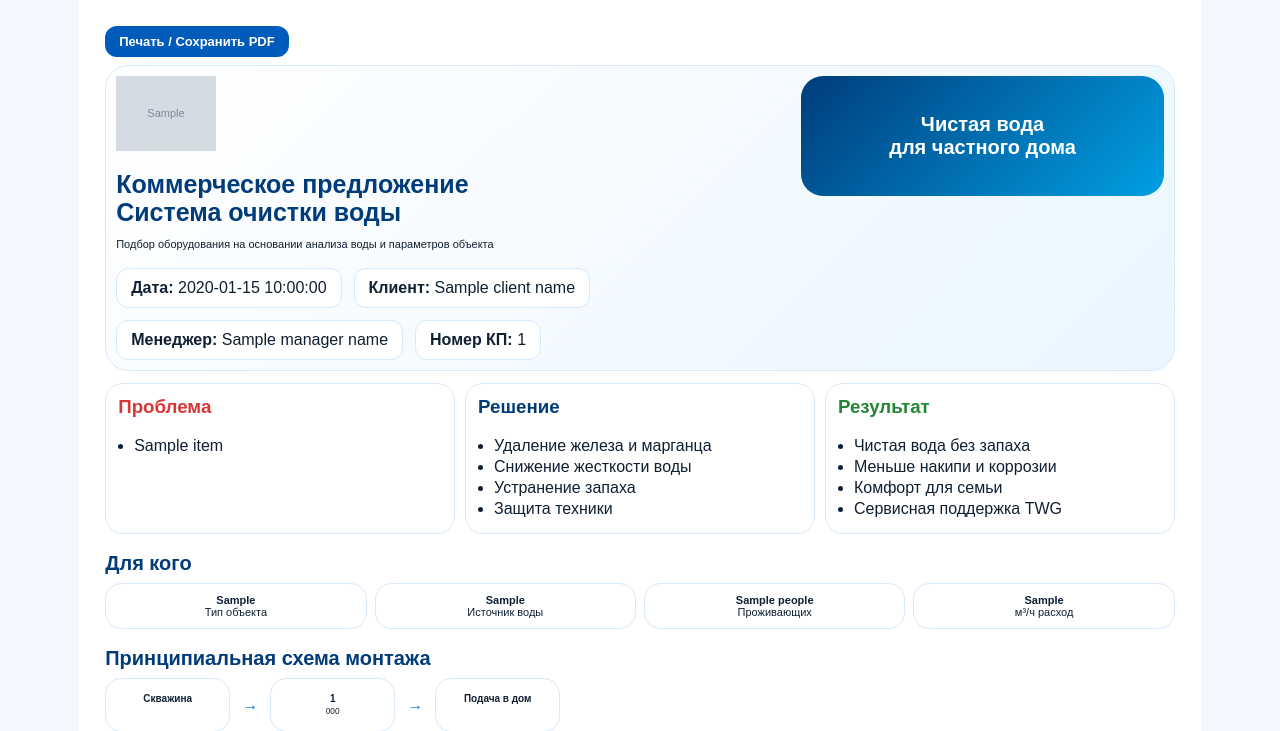
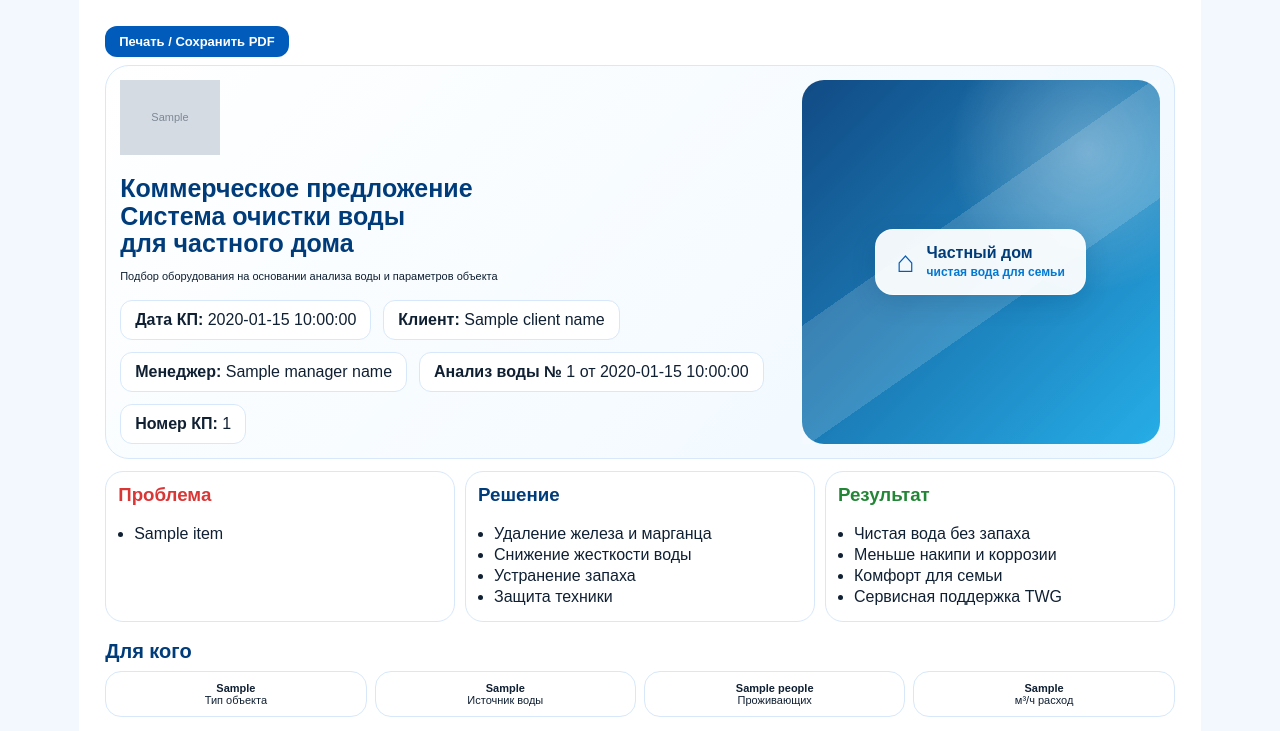
Before and after one commit to Arromanov1985/twg, a Python web app: template templates/public_kp.html in a window 1280 px wide. Shown: the top 731 px of the page. Run offline with Jinja, Linux system fonts and the light colour scheme; the template is opened without the code that fills it: most values are stand-ins (such as "Sample title", 1, 10 or a date in 2020); grey boxes marked "Sample" are stand-in pictures.

Commit message:
Обновлена шапка веб КП с анализом воды

```diff
--- a/app.py
+++ b/app.py
@@ -1782,6 +1782,8 @@ def render_public_kp_page(kp_id: str) -> None:
         "manager_email": manager.get("email") or "",
         "kp_number": build_public_kp_number(calc, kp_type),
         "kp_type": kp_type,
+        "analysis_number": water_data.get("analysis_number") or "б/н",
+        "analysis_date": water_data.get("analysis_date") or str(calc.get("created_at") or "")[:10],
         "object_type": val("object_type", "Частный дом"),
         "water_source": val("water_source", "Скважина"),
         "people": val("people", "—"),
--- a/templates/public_kp.html
+++ b/templates/public_kp.html
@@ -5,7 +5,14 @@
 <style>
 body{margin:0;background:#f3f8ff;font-family:Arial,sans-serif;color:#102033}
 .page{width:297mm;min-height:210mm;margin:auto;background:white;padding:7mm;box-sizing:border-box}
-.hero{display:grid;grid-template-columns:1.2fr 1fr;gap:12px;border:1px solid #d7e8fa;border-radius:24px;padding:10px;background:linear-gradient(135deg,#fff,#eaf6ff)}
+.hero{display:grid;grid-template-columns:1.25fr .95fr;gap:16px;border:1px solid #d7e8fa;border-radius:24px;padding:14px;background:linear-gradient(135deg,#ffffff 0%,#eef8ff 100%);overflow:hidden}
+.hero-left{position:relative;z-index:2}
+.hero-visual{min-height:155px;border-radius:22px;background:linear-gradient(135deg,rgba(0,60,122,.92),rgba(0,159,227,.85)),linear-gradient(135deg,#ddefff,#ffffff);display:flex;align-items:center;justify-content:center;position:relative}
+.hero-visual:before{content:"";position:absolute;inset:0;background:radial-gradient(circle at 80% 20%,rgba(255,255,255,.35),transparent 35%),linear-gradient(145deg,transparent 0 40%,rgba(255,255,255,.16) 40% 60%,transparent 60%);opacity:.9}
+.house-card{position:relative;z-index:2;background:rgba(255,255,255,.94);border:1px solid rgba(255,255,255,.7);border-radius:18px;padding:14px 20px;display:flex;gap:12px;align-items:center;color:#003c7a;box-shadow:0 8px 24px rgba(0,45,90,.16)}
+.house-icon{font-size:30px;font-weight:900;color:#005bbb}
+.house-card b{font-size:16px}
+.house-card span{font-size:12px;color:#0078d4;font-weight:700}
 .logo img{height:75px;width:auto;display:block}
 .title{font-size:25px;font-weight:900;color:#003c7a;line-height:1.1;margin-top:20px}
 .subtitle{font-size:11px;margin-top:12px}
@@ -126,18 +133,31 @@ th,td{padding:5px;font-size:10px}
 <button class="print-btn" onclick="window.print()">Печать / Сохранить PDF</button>
 
 <div class="hero">
-  <div>
+  <div class="hero-left">
     <div class="logo"><img src="{{ logo_uri }}" alt="Terra Water Group"></div>
-    <div class="title">Коммерческое предложение<br>Система очистки воды</div>
+
+    <div class="title">Коммерческое предложение<br>Система очистки воды<br>для частного дома</div>
+
     <div class="subtitle">Подбор оборудования на основании анализа воды и параметров объекта</div>
+
     <div class="meta">
-      <div><b>Дата:</b> {{ date }}</div>
+      <div><b>Дата КП:</b> {{ date }}</div>
       <div><b>Клиент:</b> {{ client_name }}</div>
       <div><b>Менеджер:</b> {{ manager_name }}</div>
+      <div><b>Анализ воды №</b> {{ analysis_number }} от {{ analysis_date }}</div>
       <div><b>Номер КП:</b> {{ kp_number }}</div>
     </div>
   </div>
-  <div class="house">Чистая вода<br>для частного дома</div>
+
+  <div class="hero-visual">
+    <div class="house-card">
+      <div class="house-icon">⌂</div>
+      <div>
+        <b>Частный дом</b><br>
+        <span>чистая вода для семьи</span>
+      </div>
+    </div>
+  </div>
 </div>
 
 <div class="grid3">
```
